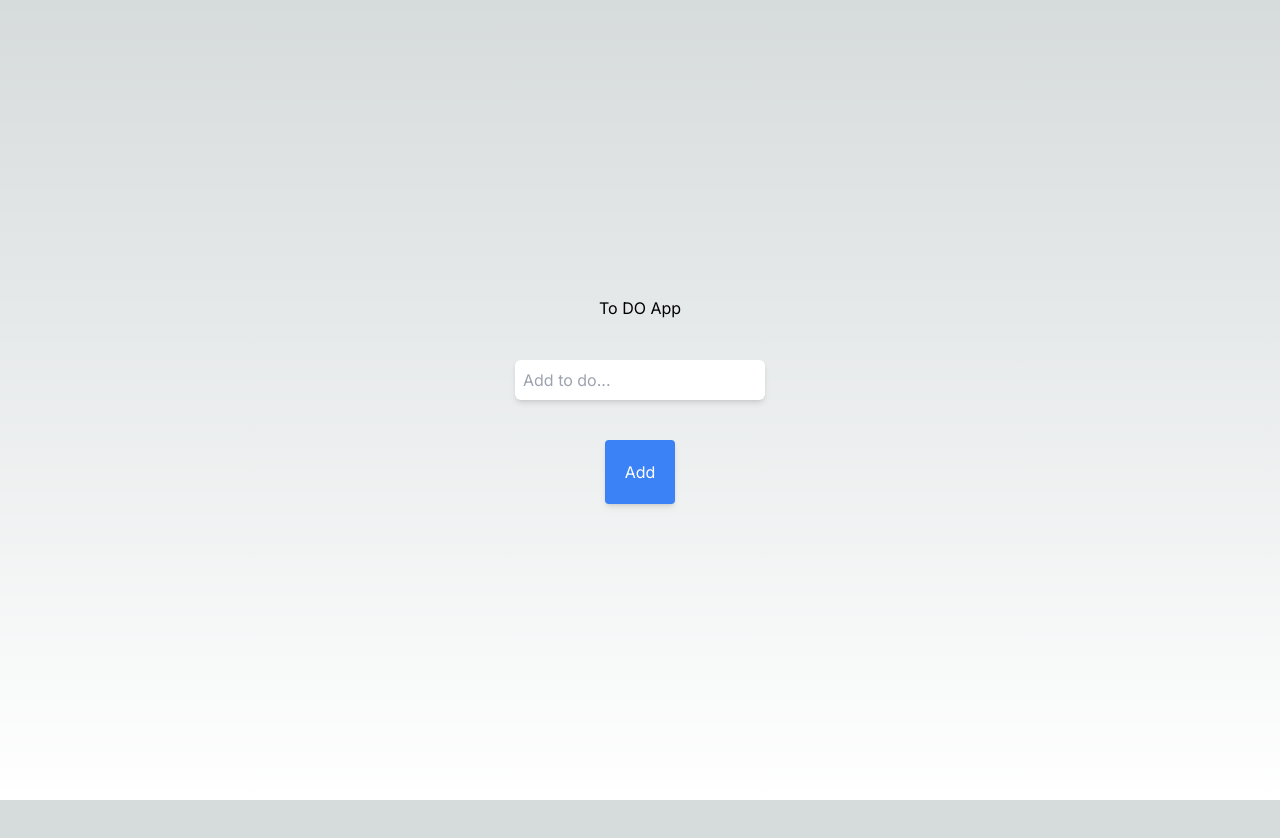
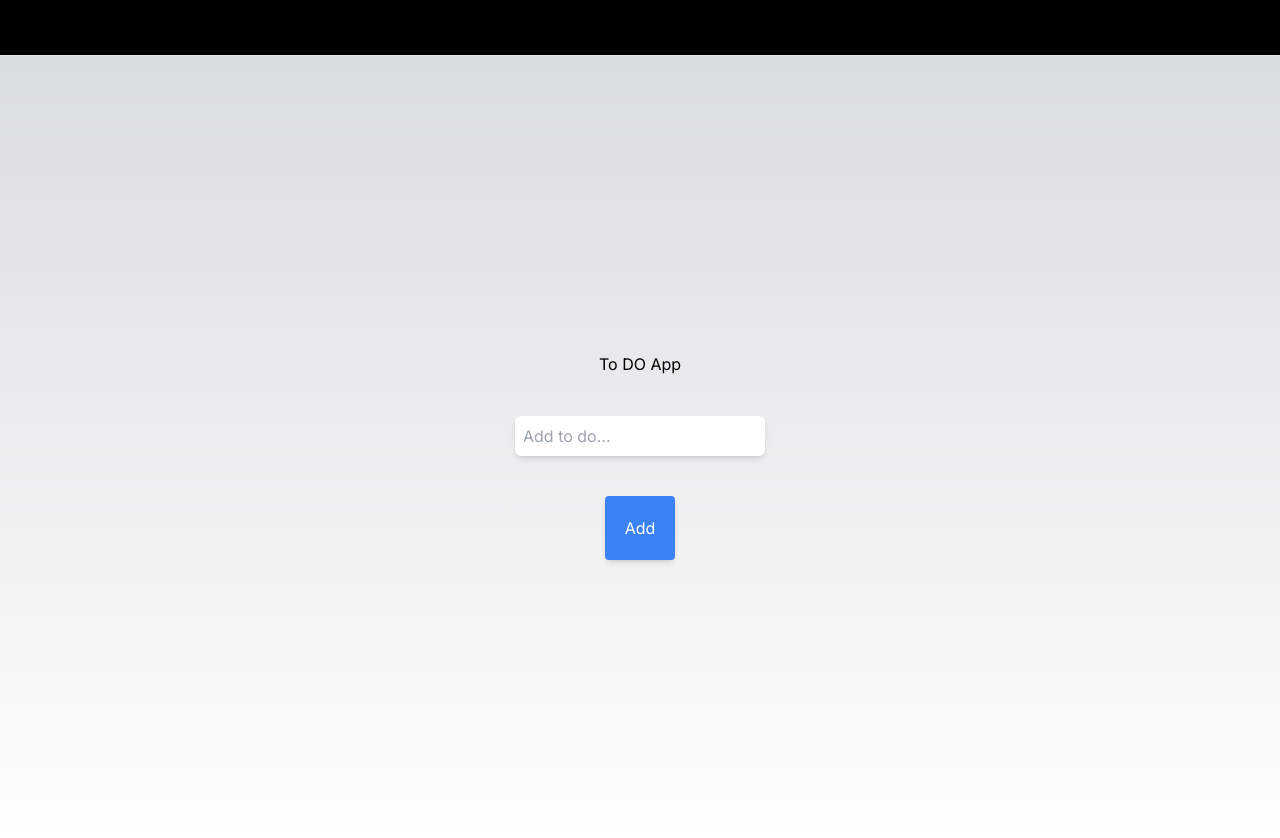
Before and after one commit to austinmargarone/todo-list, a Next.js app: page / in a window 1280 px wide. Shown: the top 838 px of the page. Before the commit the page ends 800 px from the top, so only its background shows below. Built offline with nearby package versions, Linux system fonts and the light colour scheme.

Commit message:
feat: Navbar

```diff
--- /dev/null
+++ b/app/components/Navbar.tsx
@@ -0,0 +1,11 @@
+import React from "react";
+
+const Navbar = () => {
+  return (
+    <div className="h-[3.5rem] bg-black border-b flex justify-start items-center pl-[2.5rem]">
+      <span>To Do List</span>
+    </div>
+  );
+};
+
+export default Navbar;
--- a/app/layout.tsx
+++ b/app/layout.tsx
@@ -1,12 +1,14 @@
 import type { Metadata } from "next";
 import { Inter } from "next/font/google";
 import "./globals.css";
+import Navbar from "./components/Navbar";
 
 const inter = Inter({ subsets: ["latin"] });
 
 export const metadata: Metadata = {
   title: "To-Do List",
   description: "A simple to-do list app to keep track of your tasks.",
+  keywords: ["to-do", "tasks", "list"],
 };
 
 export default function RootLayout({
@@ -16,7 +18,11 @@ export default function RootLayout({
 }>) {
   return (
     <html lang="en">
-      <body className={inter.className}>{children}</body>
+      <body className={inter.className}>
+        {" "}
+        <Navbar />
+        {children}
+      </body>
     </html>
   );
 }
```
